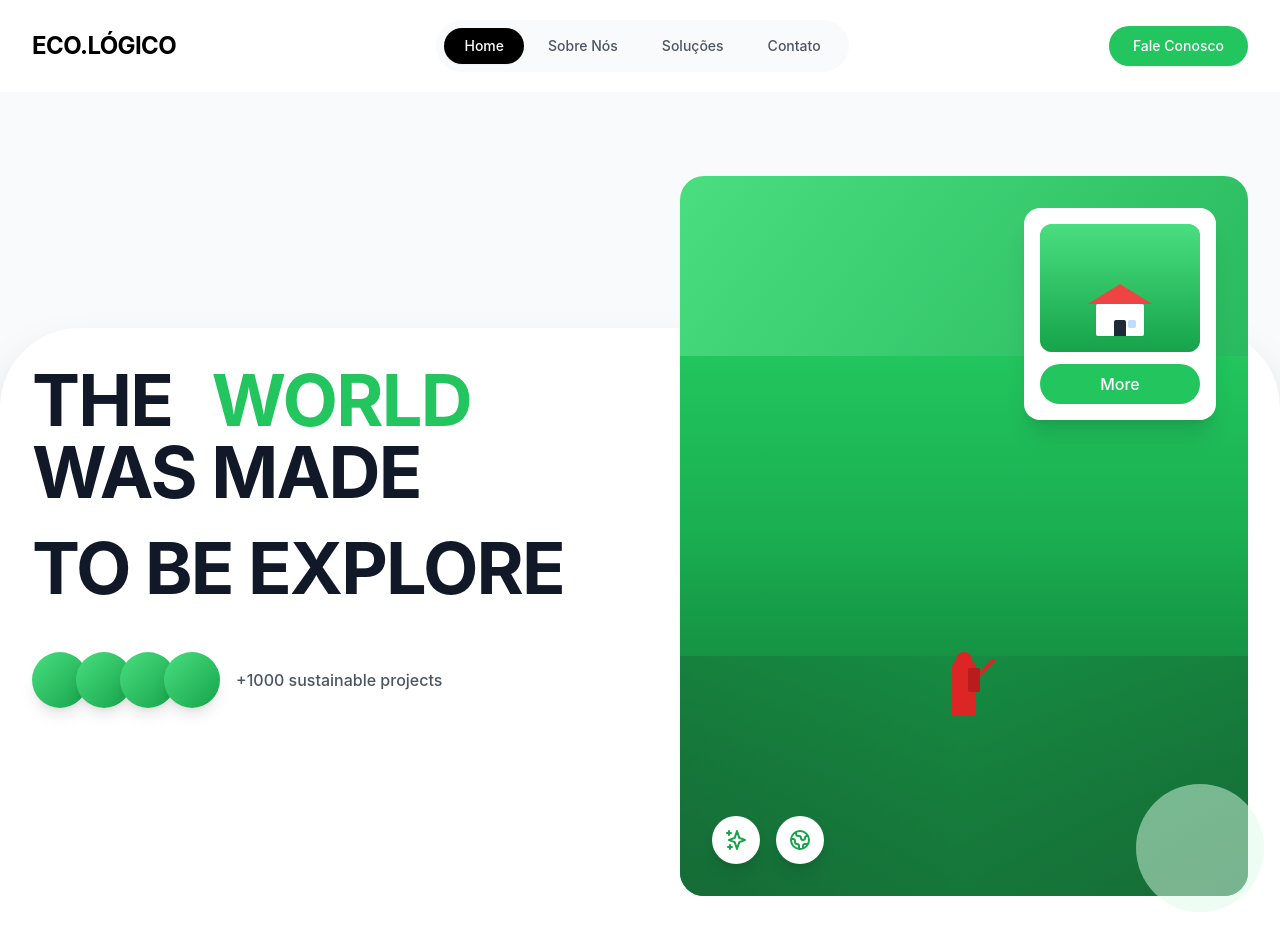
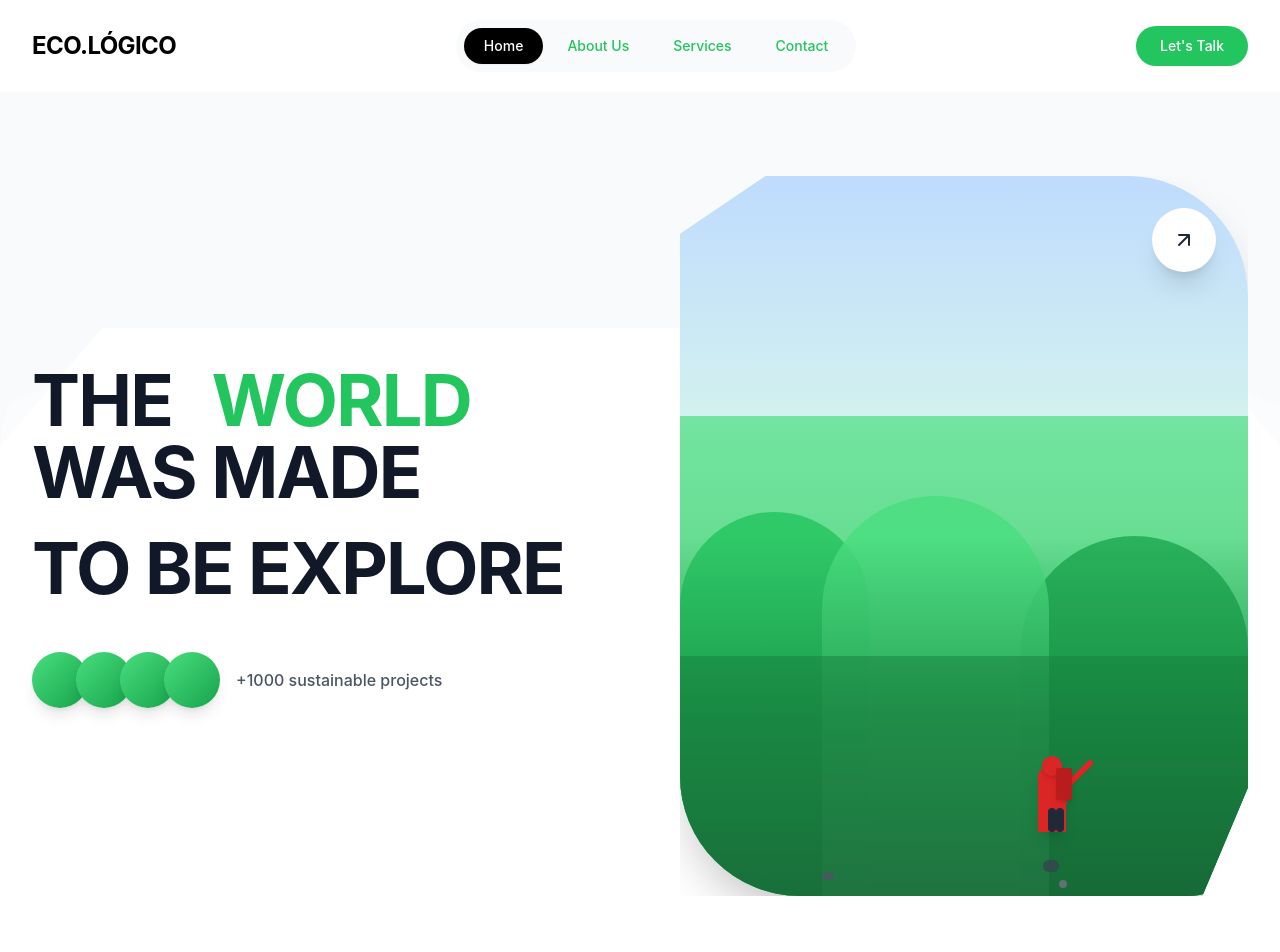
Before and after one commit to eco-logico/ecologico-frontend, a Next.js app in the folder frontend/: page / in a window 1280 px wide. Shown: the top 952 px of the page. Built offline with nearby package versions, Linux system fonts and the light colour scheme.

Commit message:
feat: update Hero component with improved design and layout

```diff
--- a/frontend/src/components/Header.tsx
+++ b/frontend/src/components/Header.tsx
@@ -5,9 +5,9 @@ import Link from 'next/link'
 
 const navigation = [
   { name: 'Home', href: '/', active: true },
-  { name: 'Sobre Nós', href: '#sobre' },
-  { name: 'Soluções', href: '#solucoes' },
-  { name: 'Contato', href: '#contato' },
+  { name: 'About Us', href: '#about' },
+  { name: 'Services', href: '#services' },
+  { name: 'Contact', href: '#contact' },
 ]
 
 export default function Header() {
@@ -34,7 +34,7 @@ export default function Header() {
                   px-5 py-2 rounded-full text-sm font-medium transition-all duration-300 ease-in-out
                   ${item.active
                     ? 'bg-black text-white shadow-sm'
-                    : 'text-gray-600 hover:text-gray-900 hover:bg-gray-100'
+                    : 'text-green-500 hover:text-green-600 hover:bg-green-50'
                   }
                 `}
               >
@@ -49,7 +49,7 @@ export default function Header() {
               href="/demo"
               className="bg-green-500 hover:bg-green-600 text-white px-6 py-2.5 rounded-full font-medium text-sm transition-all duration-300 ease-in-out shadow-sm hover:shadow-md"
             >
-              Fale Conosco
+              Let's Talk
             </Link>
           </div>
 
@@ -86,7 +86,7 @@ export default function Header() {
                     block px-4 py-3 rounded-xl text-base font-medium transition-all duration-200
                     ${item.active
                       ? 'bg-black text-white'
-                      : 'text-gray-600 hover:bg-gray-100 hover:text-gray-900'
+                      : 'text-green-500 hover:bg-green-50 hover:text-green-600'
                     }
                   `}
                   onClick={() => setMobileMenuOpen(false)}
@@ -100,7 +100,7 @@ export default function Header() {
                   className="block w-full bg-green-500 hover:bg-green-600 text-white px-4 py-3 rounded-xl font-medium text-center transition-all duration-200 shadow-sm"
                   onClick={() => setMobileMenuOpen(false)}
                 >
-                  Fale Conosco
+                  Let's Talk
                 </Link>
               </div>
             </div>
--- a/frontend/src/components/Hero.tsx
+++ b/frontend/src/components/Hero.tsx
@@ -6,9 +6,17 @@ import Image from 'next/image'
 export default function Hero() {
   return (
     <div className="relative min-h-screen bg-gray-50 pt-20">
-      {/* Background with curved white container */}
+      {/* Background with curved white container - fluid transition */}
       <div className="absolute inset-0 overflow-hidden">
-        <div className="absolute bottom-0 left-0 right-0 h-3/4 bg-white rounded-t-[80px] shadow-2xl"></div>
+        <div className="absolute bottom-0 left-0 right-0 h-3/4 bg-white shadow-2xl" style={{
+          borderRadius: '80px 80px 0 0',
+          clipPath: 'polygon(0% 12%, 8% 0%, 92% 0%, 100% 12%, 100% 100%, 0% 100%)'
+        }}></div>
+        {/* Additional organic curve overlay */}
+        <div className="absolute bottom-0 left-0 right-0 h-3/4 bg-white opacity-30" style={{
+          borderRadius: '120px 60px 0 0',
+          clipPath: 'polygon(0% 8%, 15% 0%, 85% 0%, 100% 8%, 100% 100%, 0% 100%)'
+        }}></div>
       </div>
 
       <div className="relative max-w-7xl mx-auto px-8 py-16 lg:py-24">
@@ -46,69 +54,71 @@ export default function Hero() {
 
           {/* Right Content - Background Image with Cards */}
           <div className="relative h-[600px] lg:h-[720px]">
-            {/* Main background image - green hills */}
-            <div className="absolute inset-0 rounded-3xl overflow-hidden bg-gradient-to-br from-green-400 to-green-600">
-              {/* Rolling hills background */}
-              <div className="absolute inset-0">
-                <div className="absolute bottom-0 left-0 w-full h-3/4 bg-gradient-to-t from-green-700 via-green-600 to-green-500"></div>
-                <div className="absolute bottom-0 left-0 w-full h-1/2 bg-gradient-to-t from-green-800 to-transparent opacity-60"></div>
-                {/* Hill silhouettes */}
-                <div className="absolute bottom-0 left-0 w-full h-1/3 bg-gradient-to-r from-green-800 via-green-700 to-green-800 opacity-40"></div>
-              </div>
+            {/* Organic-shaped white frame container */}
+            <div className="absolute inset-0 bg-white shadow-2xl" style={{
+              borderRadius: '60px 120px 60px 120px',
+              clipPath: 'polygon(0% 8%, 15% 0%, 100% 0%, 100% 85%, 92% 100%, 0% 100%)'
+            }}>
+              {/* Main landscape background */}
+              <div className="absolute inset-0 overflow-hidden" style={{
+                borderRadius: '60px 120px 60px 120px',
+                clipPath: 'polygon(0% 8%, 15% 0%, 100% 0%, 100% 85%, 92% 100%, 0% 100%)'
+              }}>
+                {/* Sky gradient */}
+                <div className="absolute inset-0 bg-gradient-to-b from-blue-200 via-green-100 to-green-300"></div>
 
-              {/* Hiker silhouette with raised hand */}
-              <div className="absolute bottom-1/4 left-1/2 transform -translate-x-1/2">
-                <div className="w-24 h-32 relative">
-                  {/* Body */}
-                  <div className="absolute bottom-0 left-1/2 transform -translate-x-1/2 w-6 h-14 bg-red-600 rounded-t-lg"></div>
-                  {/* Head */}
-                  <div className="absolute bottom-12 left-1/2 transform -translate-x-1/2 w-4 h-4 bg-red-600 rounded-full"></div>
-                  {/* Raised arm */}
-                  <div className="absolute bottom-8 left-1/2 transform -translate-x-1/2 translate-x-2 -rotate-45 w-8 h-1 bg-red-600 origin-left rounded-full"></div>
-                  {/* Backpack */}
-                  <div className="absolute bottom-6 left-1/2 transform -translate-x-1/2 translate-x-1 w-3 h-6 bg-red-700 rounded-sm"></div>
+                {/* Rolling hills layers */}
+                <div className="absolute inset-0">
+                  {/* Distant hills */}
+                  <div className="absolute bottom-0 left-0 w-full h-2/3">
+                    <div className="absolute bottom-0 w-full h-full bg-gradient-to-t from-green-600 via-green-500 to-green-400 opacity-70"></div>
+                    {/* Hill shapes */}
+                    <div className="absolute bottom-0 left-0 w-1/3 h-4/5 bg-green-500 rounded-t-full opacity-80"></div>
+                    <div className="absolute bottom-0 right-0 w-2/5 h-3/4 bg-green-600 rounded-t-full opacity-75"></div>
+                    <div className="absolute bottom-0 left-1/4 w-2/5 h-5/6 bg-green-400 rounded-t-full opacity-85"></div>
+                  </div>
+
+                  {/* Mid-ground with rocks and grass */}
+                  <div className="absolute bottom-0 left-0 w-full h-1/2 bg-gradient-to-t from-green-800 via-green-700 to-transparent opacity-60"></div>
+
+                  {/* Foreground grass and rocks */}
+                  <div className="absolute bottom-0 left-0 w-full h-1/3">
+                    <div className="absolute bottom-0 w-full h-full bg-gradient-to-t from-green-900 to-green-700 opacity-50"></div>
+                    {/* Scattered rocks */}
+                    <div className="absolute bottom-4 left-1/4 w-3 h-2 bg-gray-600 rounded-full opacity-80"></div>
+                    <div className="absolute bottom-6 right-1/3 w-4 h-3 bg-gray-700 rounded-full opacity-75"></div>
+                    <div className="absolute bottom-2 left-2/3 w-2 h-2 bg-gray-500 rounded-full opacity-85"></div>
+                  </div>
+                </div>
+
+                {/* Hiker in foreground with raised hand */}
+                <div className="absolute bottom-16 left-1/2 transform -translate-x-1/2 translate-x-8">
+                  <div className="w-28 h-36 relative">
+                    {/* Body in red jacket */}
+                    <div className="absolute bottom-0 left-1/2 transform -translate-x-1/2 w-7 h-16 bg-red-600 rounded-t-lg shadow-lg"></div>
+                    {/* Head */}
+                    <div className="absolute bottom-14 left-1/2 transform -translate-x-1/2 w-5 h-5 bg-red-600 rounded-full shadow-md"></div>
+                    {/* Raised arm */}
+                    <div className="absolute bottom-10 left-1/2 transform -translate-x-1/2 translate-x-3 -rotate-45 w-10 h-1.5 bg-red-600 origin-left rounded-full shadow-sm"></div>
+                    {/* Other arm */}
+                    <div className="absolute bottom-8 left-1/2 transform -translate-x-1/2 -translate-x-2 rotate-12 w-6 h-1 bg-red-600 origin-left rounded-full"></div>
+                    {/* Backpack */}
+                    <div className="absolute bottom-8 left-1/2 transform -translate-x-1/2 translate-x-1 w-4 h-8 bg-red-700 rounded-sm shadow-md"></div>
+                    {/* Legs */}
+                    <div className="absolute bottom-0 left-1/2 transform -translate-x-1/2 -translate-x-1 w-2 h-6 bg-gray-800 rounded-full"></div>
+                    <div className="absolute bottom-0 left-1/2 transform -translate-x-1/2 translate-x-1 w-2 h-6 bg-gray-800 rounded-full"></div>
+                  </div>
                 </div>
               </div>
             </div>
 
-            {/* Floating card with house */}
-            <div className="absolute top-8 right-8 bg-white rounded-2xl p-4 shadow-xl w-48 hover:shadow-2xl transition-shadow duration-300">
-              <div className="h-32 bg-gradient-to-br from-green-300 to-green-500 rounded-xl mb-3 relative overflow-hidden">
-                {/* Green field background */}
-                <div className="absolute inset-0 bg-gradient-to-t from-green-600 to-green-400"></div>
-                {/* House in field */}
-                <div className="absolute bottom-4 left-1/2 transform -translate-x-1/2">
-                  {/* House base */}
-                  <div className="w-12 h-8 bg-white rounded-sm shadow-sm"></div>
-                  {/* Roof */}
-                  <div className="w-16 h-0 border-l-[32px] border-l-transparent border-r-[32px] border-r-transparent border-b-[20px] border-b-red-500 absolute -top-5 left-1/2 transform -translate-x-1/2"></div>
-                  {/* Door */}
-                  <div className="absolute bottom-0 left-1/2 transform -translate-x-1/2 w-3 h-4 bg-gray-800 rounded-t-sm"></div>
-                  {/* Window */}
-                  <div className="absolute bottom-2 left-1/2 transform -translate-x-1/2 translate-x-2 w-2 h-2 bg-blue-200 rounded-sm"></div>
-                </div>
-              </div>
-              <button className="w-full bg-green-500 hover:bg-green-600 text-white font-medium py-2 px-4 rounded-full transition-colors duration-200">
-                More
-              </button>
+            {/* Circular white button with diagonal arrow */}
+            <div className="absolute top-8 right-8 bg-white rounded-full w-16 h-16 flex items-center justify-center shadow-xl hover:shadow-2xl transition-all duration-300 hover:scale-110 cursor-pointer">
+              <svg className="w-6 h-6 text-gray-800" fill="none" stroke="currentColor" viewBox="0 0 24 24">
+                <path strokeLinecap="round" strokeLinejoin="round" strokeWidth={2} d="M7 17L17 7M17 7H7M17 7V17" />
+              </svg>
             </div>
 
-            {/* Bottom floating elements */}
-            <div className="absolute bottom-8 left-8 flex gap-4">
-              <div className="bg-white rounded-full p-3 shadow-lg">
-                <svg className="w-6 h-6 text-green-600" fill="none" stroke="currentColor" viewBox="0 0 24 24">
-                  <path strokeLinecap="round" strokeLinejoin="round" strokeWidth={2} d="M5 3v4M3 5h4M6 17v4m-2-2h4m5-16l2.286 6.857L21 12l-5.714 2.143L13 21l-2.286-6.857L5 12l5.714-2.143L13 3z" />
-                </svg>
-              </div>
-              <div className="bg-white rounded-full p-3 shadow-lg">
-                <svg className="w-6 h-6 text-green-600" fill="none" stroke="currentColor" viewBox="0 0 24 24">
-                  <path strokeLinecap="round" strokeLinejoin="round" strokeWidth={2} d="M3.055 11H5a2 2 0 012 2v1a2 2 0 002 2 2 2 0 012 2v2.945M8 3.935V5.5A2.5 2.5 0 0010.5 8h.5a2 2 0 012 2 2 2 0 104 0 2 2 0 012-2h1.064M15 20.488V18a2 2 0 012-2h3.064M21 12a9 9 0 11-18 0 9 9 0 0118 0z" />
-                </svg>
-              </div>
-            </div>
-
-            {/* Decorative curved element */}
-            <div className="absolute -bottom-4 -right-4 w-32 h-32 bg-green-100 rounded-full opacity-50"></div>
           </div>
         </div>
 
```
